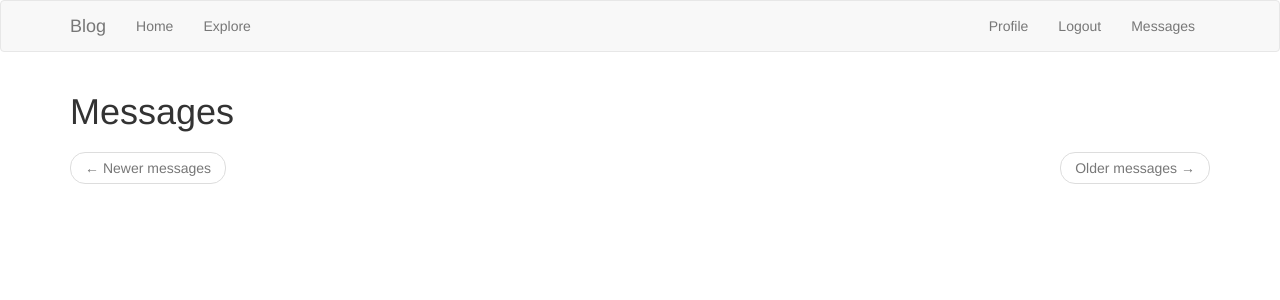
After one commit to AndrijaPerusko/Blog, a Flask app: page /messages in a window 1280 px wide. The commit adds this page. Shown: the top 300 px of the page. Run offline with Flask 2, Linux system fonts and the light colour scheme; the visitor is signed in with stand-in values (Sample User, id 1); data comes from the database, SQL or seed files in the repository; data that the repository does not hold is empty; some libraries are stand-ins or nearby versions.

Commit message:
Notifications v10.0

```diff
--- a/app/main/forms.py
+++ b/app/main/forms.py
@@ -21,3 +21,7 @@ class EmptyForm(FlaskForm):
 class PostForm(FlaskForm):
     post = TextAreaField('Say something', validators=[DataRequired()])
     submit = SubmitField('Submit')
+
+class MessageForm(FlaskForm):
+    message = TextAreaField('Message', validators=[DataRequired(), Length(min=1, max=120)])
+    submit = SubmitField('Submit')
--- a/app/main/routes.py
+++ b/app/main/routes.py
@@ -2,8 +2,8 @@ from flask import flash, redirect, render_template, url_for, request, current_ap
 from app import db
 from flask_login import login_required, current_user
 from datetime import datetime
-from app.main.forms import PostForm, EmptyForm, EditProfileForm
-from app.models import User, Post
+from app.main.forms import PostForm, EmptyForm, EditProfileForm, MessageForm
+from app.models import User, Post, Message
 from app.main import bp
 
 @bp.before_app_request
@@ -112,3 +112,34 @@ def explore():
     prev_url = url_for('main.explore', page=posts.prev_num)\
         if posts.has_prev else None
     return render_template('index.html', posts=posts.items, title='Explore', next_url=next_url, prev_url=prev_url)
+
+@bp.route('/send_message/<recipient>', methods=['GET', 'POST'])
+@login_required
+def send_message(recipient):
+    user = User.query.filter_by(username=recipient).first_or_404()
+    form = MessageForm()
+    if form.validate_on_submit():
+        msg = Message(author=current_user, recipient=user,
+                      body=form.message.data)
+        db.session.add(msg)
+        db.session.commit()
+        flash('Your message has been sent.')
+        return redirect(url_for('main.user', username=recipient))
+    return render_template('send_message.html', title='Send Message',
+                           form=form, recipient=recipient)
+
+@bp.route('/messages')
+@login_required
+def messages():
+    current_user.last_message_read_time = datetime.utcnow()
+    db.session.commit()
+    page = request.args.get('page', 1, type=int)
+    messages = current_user.messages_recived.order_by(
+        Message.timestamp.desc()).paginate(
+            page, current_app.config['POSTS_PER_PAGE'], False)
+    next_url = url_for('main.messages', page=messages.next_num) \
+        if messages.has_next else None
+    prev_url = url_for('main.messages', page=messages.prev_num) \
+        if messages.has_prev else None
+    return render_template('messages.html', messages=messages.items,
+                           next_url=next_url, prev_url=prev_url)
--- a/app/models.py
+++ b/app/models.py
@@ -27,6 +27,9 @@ class User(UserMixin, db.Model):
         primaryjoin=(followers.c.follower_id == id),
         secondaryjoin=(followers.c.followed_id == id),
         backref=db.backref('followers', lazy='dynamic'), lazy='dynamic')
+    messages_sent = db.relationship('Message', foreign_keys='Message.sender_id', backref='author', lazy='dynamic')
+    messages_recived = db.relationship('Message', foreign_keys='Message.recipient_id', backref='recipient', lazy='dynamic')
+    last_message_read_time = db.Column(db.DateTime)
 
     def __repr__(self):
         return '<User {}>'.format(self.username)
@@ -74,6 +77,11 @@ class User(UserMixin, db.Model):
             return
         return User.query.get(id)
 
+    def new_messages(self):
+        last_read_time = self.last_message_read_time or datetime(1900, 1, 1)
+        return Message.query.filter_by(recipient=self).filter(
+            Message.timestamp > last_read_time).count()
+
 @login.user_loader
 def load_user(id):
     return User.query.get(int(id))
@@ -86,3 +94,13 @@ class Post(db.Model):
 
     def __repr__(self):
         return '<Post {}>'.format(self.body)
+
+class Message(db.Model):
+    id = db.Column(db.Integer, primary_key=True)
+    sender_id = db.Column(db.Integer, db.ForeignKey('user.id'))
+    recipient_id = db.Column(db.Integer, db.ForeignKey('user.id'))
+    body = db.Column(db.String(120))
+    timestamp = db.Column(db.DateTime, index=True, default=datetime.utcnow)
+
+    def __repr__(self):
+        return '<Message {}>'.format(self.body)
--- a/app/templates/base.html
+++ b/app/templates/base.html
@@ -27,6 +27,15 @@
                     {% else %}
                     <li><a href="{{ url_for('main.user', username=current_user.username) }}">Profile</a></li>
                     <li><a href="{{ url_for('auth.logout') }}">Logout</a></li>
+                    <li>
+                        <a href="{{ url_for('main.messages') }}">
+                                Messages
+                            {% set new_messages = current_user.new_messages() %}
+                            {% if new_messages %}
+                            <span class="badge">{{ new_messages }}</span>
+                            {% endif %}
+                        </a>
+                    </li>
                     {% endif %}
                 </ul>
             </div>
--- /dev/null
+++ b/app/templates/messages.html
@@ -0,0 +1,21 @@
+{% extends 'base.html' %}
+
+{% block app_content %}
+    <h1>Messages</h1>
+    {% for post in messages %}
+        {% include '_post.html' %}
+    {% endfor %}
+    <nav aria-label="...">
+        <ul class="pager">
+            <li class="previous{% if not prev_url %} disabled{% endif %}">
+                <a href="{{ prev_url or '#' }}">
+                    <span aria-hidden="true">&larr;</span> Newer messages
+                </a>
+            </li>
+            <li class="next{% if not next_url %} disabled{% endif %}">
+                <a href="{{ next_url or '#' }}">Older messages <span aria-hidden="true">&rarr;</span>
+                </a>
+            </li>
+        </ul>
+    </nav>
+{% endblock %}
--- a/app/templates/user.html
+++ b/app/templates/user.html
@@ -28,6 +28,11 @@
                     </form>
                 </p>
                 {% endif %}
+                {% if user != current_user %}
+                <p>
+                    <a href="{{ url_for('main.send_message', recipient=user.username) }}">Send Message</a>
+                </p>
+                {% endif %}
             </td>
         </tr>
     </table>
```
Also changed, not shown: app/templates/send_message.html (added, +11 -0 lines), migrations/versions/7edd05a6a23b_private_messages.py (added, +41 -0 lines).
